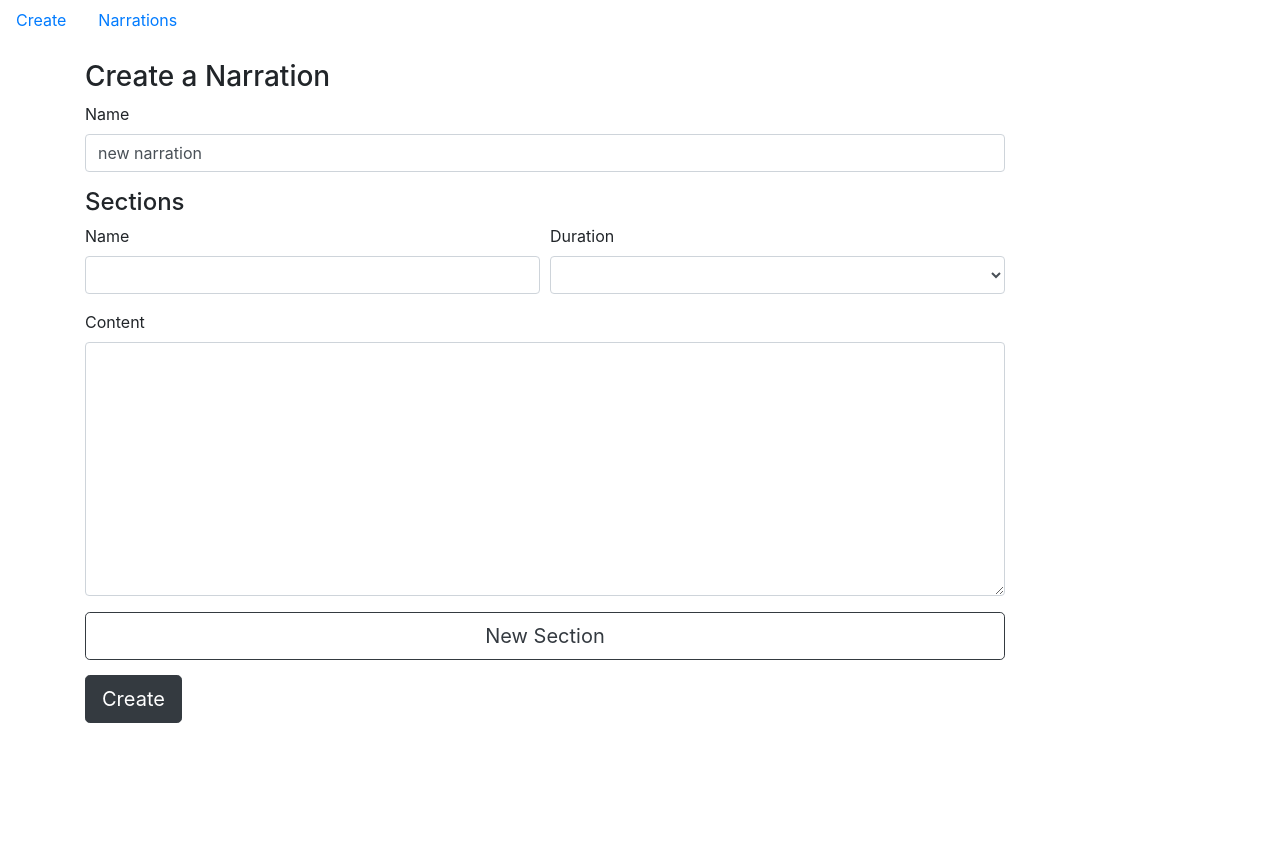
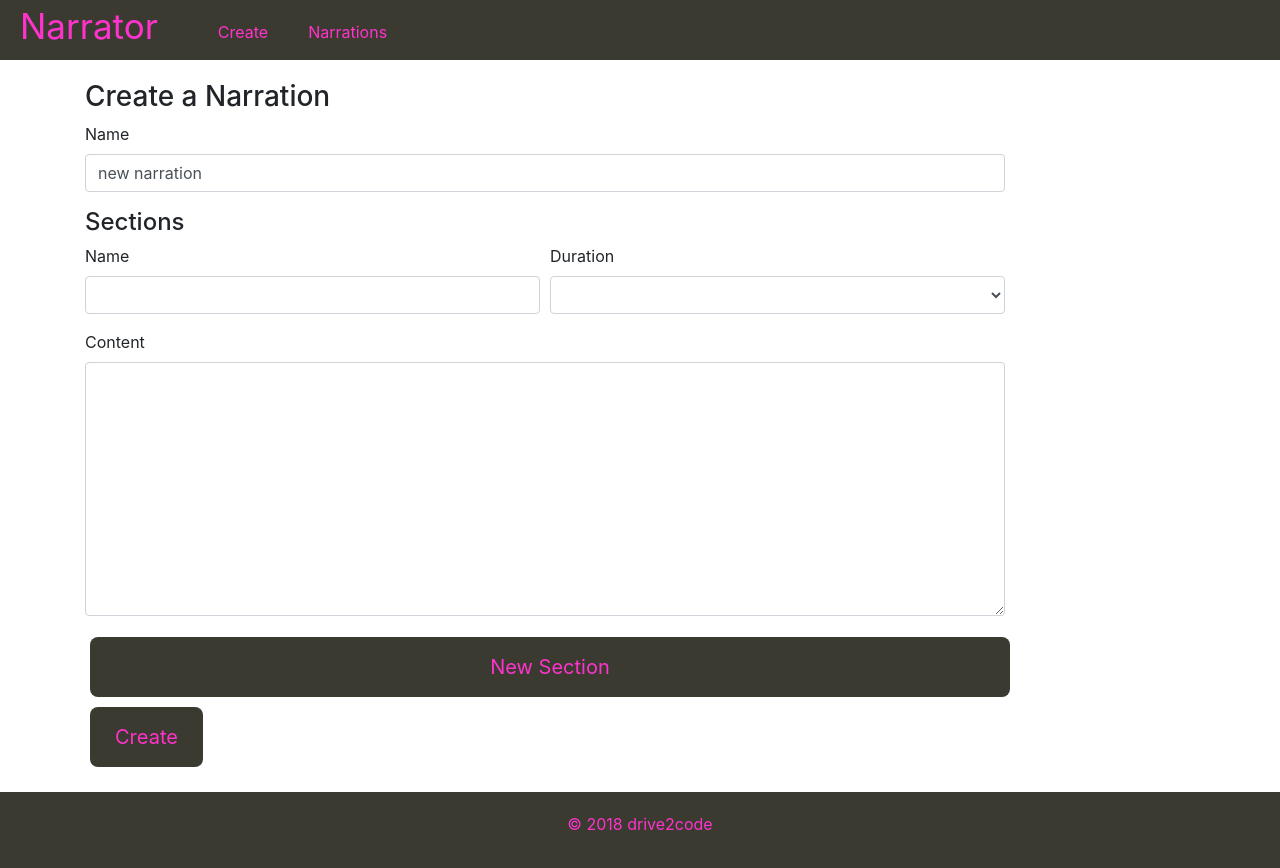
Before and after one commit to chasefranks/narrator-site, an Angular app: page /narration/create in a window 1280 px wide. Shown: the top 868 px of the page. Before the commit the page ends 800 px from the top, so only its background shows below. Built offline with nearby package versions, Linux system fonts and the light colour scheme.

Commit message:
add redesigned nav and footer create custom .button css class

```diff
--- a/src/app/app.component.html
+++ b/src/app/app.component.html
@@ -1,11 +1,13 @@
-<nav class="nav nav-pills">
-  <a routerLink="/narration/create" class="nav-link">Create</a>
-  <a routerLink="/narration/list" class="nav-link">Narrations</a>
+<nav>
+    <a id="logo">Narrator</a>
+    <a routerLink="/narration/create">Create</a>
+    <a routerLink="/narration/list">Narrations</a>
 </nav>
 <div class="container main-app-container">
-  <div class="row">
-    <div class="col-md-10">
-      <router-outlet></router-outlet>
+    <div class="row">
+        <div class="col-md-10">
+            <router-outlet></router-outlet>
+        </div>
     </div>
-  </div>
 </div>
+<footer>&copy; 2018 drive2code</footer>
--- a/src/app/narration-create/narration-create.component.html
+++ b/src/app/narration-create/narration-create.component.html
@@ -44,12 +44,12 @@
   </form>
   <div class="form-row">
     <div class="col">
-      <button (click)="createNewSection()" type="button" class="btn btn-outline-dark btn-lg btn-block">New Section</button>
+      <button (click)="createNewSection()" type="button" class="button btn-block">New Section</button>
     </div>
   </div>
   <div class="form-row">
     <div class="col">
-      <button (click)="createNarration()" type="button" class="btn btn-lg btn-dark" style="margin-top: 15px;">Create</button>
+      <button (click)="createNarration()" type="button" class="button">Create</button>
     </div>
   </div>
 </form>
--- a/src/app/narration/narration.component.html
+++ b/src/app/narration/narration.component.html
@@ -4,11 +4,11 @@
     <h1>{{narration.name}}</h1>
   </div>
   <div class="col-md-2">
-    <button (click)="beginNarration()" type="button" class="btn btn-dark">Begin</button>
+    <button (click)="beginNarration()" type="button" class="button">Begin</button>
   </div>
   <div class="col-md-2">
-    <button *ngIf="!paused" (click)="pauseNarration()" type="button" class="btn btn-dark">Pause</button>
-    <button *ngIf="paused" (click)="resumeNarration()" type="button" class="btn btn-dark">Resume</button>
+    <button *ngIf="!paused" (click)="pauseNarration()" type="button" class="button">Pause</button>
+    <button *ngIf="paused" (click)="resumeNarration()" type="button" class="button">Resume</button>
   </div>
 </div>
 <div *ngIf="narration">
--- a/src/styles.css
+++ b/src/styles.css
@@ -1,4 +1,83 @@
 /* You can add global styles to this file, and also import other style files */
+body {
+    position: relative;
+    padding-bottom: 100px;
+    min-height: 100vh;
+    margin: 0;
+}
+
+nav {
+    background-color: #3b3a30;
+    color: #ff33cc;
+    width: 100%;
+    height: 60px;
+}
+
+nav a {
+    display: block;
+    float: left;
+    color: #ff33cc;
+    text-decoration: none;
+    padding-top: 20px;
+    padding-bottom: 10px;
+    padding-left: 10px;
+    padding-right: 10px;
+
+    margin-left: 10px;
+    margin-right: 10px;
+}
+
+nav a:hover {
+    color: #ff33cc;
+    text-decoration: none;
+    border-bottom: solid 3px #ff33cc;
+}
+
+#logo {
+    font-size: 35px;
+    margin-top: -20px;
+    margin-right: 30px;
+}
+
+#logo:hover {
+    border-bottom: none;
+}
+
 .main-app-container {
   padding-top: 20px;
+  padding-bottom: 20px;
 }
+
+.button {
+    border: none;
+    border-radius: 8px;
+    background-color: #3b3a30;
+    color: #ff33cc;
+    padding-top: 15px;
+    padding-bottom: 15px;
+    padding-left: 25px;
+    padding-right: 25px;
+    font-size: 20px;
+    margin: 5px;
+}
+
+.button:hover {
+    background-color: #ff33cc;
+    color: #3b3a30;
+}
+
+footer {
+    position: absolute;
+    bottom: 0;
+    left: 0;
+    right: 0;
+    width: 100%;
+    height: 100px;
+    background-color: #3b3a30;
+    color: #ff33cc;
+    text-align: center;
+    padding-top: 20px;
+    padding-left: 20px;
+    padding-right: 20px;
+    padding-bottom: 20px;
+}
```
